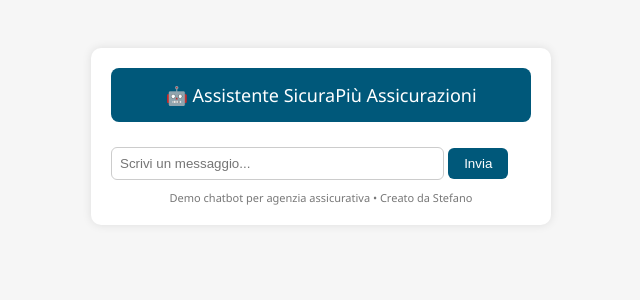
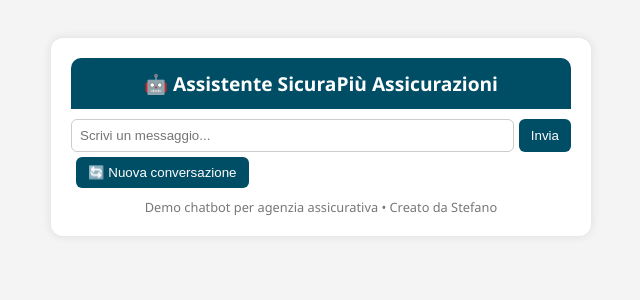
Before and after one commit to steveproject73/bot-assicurazioni, a Flask app: page / in a window 1280 px wide. Shown: the top 300 px of the page, without its empty margins (319-959 px from the left). Run offline with Flask 3, Linux system fonts and the light colour scheme.

Commit message:
Update chatbot.html

```diff
--- a/templates/chatbot.html
+++ b/templates/chatbot.html
@@ -2,90 +2,97 @@
 <html lang="it">
 <head>
     <meta charset="UTF-8">
-    <title>Chatbot SicuraPiù</title>
+    <title>🤖 Assistente SicuraPiù Assicurazioni</title>
     <style>
         body {
             font-family: 'Segoe UI', sans-serif;
-            background-color: #f6f6f6;
+            background-color: #f4f4f4;
             display: flex;
             justify-content: center;
-            padding-top: 40px;
+            padding: 30px;
         }
         .chat-container {
-            width: 420px;
-            background: white;
+            background-color: #fff;
+            border-radius: 12px;
+            box-shadow: 0 0 10px rgba(0,0,0,0.1);
+            max-width: 500px;
+            width: 100%;
+            padding: 20px;
+        }
+        .chat-header {
+            background-color: #004d66;
+            color: #fff;
+            padding: 12px;
+            font-size: 1.2em;
+            font-weight: bold;
+            text-align: center;
+            border-radius: 10px 10px 0 0;
+        }
+        .chat-bubble {
+            padding: 10px;
+            margin: 8px 0;
             border-radius: 10px;
-            padding: 20px;
-            box-shadow: 0 0 10px rgba(0,0,0,0.1);
-        }
-        .header-box {
-            background-color: #00587A;
-            color: white;
-            padding: 15px;
-            border-radius: 8px;
-            font-size: 18px;
-            margin-bottom: 15px;
-            text-align: center;
-        }
-        .chat-box {
-            max-height: 400px;
-            overflow-y: auto;
-            margin-bottom: 10px;
-        }
-        .message {
-            padding: 10px;
-            border-radius: 8px;
-            margin: 5px 0;
+            max-width: 85%;
         }
         .user {
-            background-color: #e6f2ff;
-            text-align: right;
+            background-color: #e6f3ff;
+            align-self: flex-end;
+            border: 1px solid #b3d9ff;
         }
         .bot {
-            background-color: #f0f0f0;
-            text-align: left;
+            background-color: #f2f2f2;
+            border: 1px solid #ccc;
+        }
+        form {
+            display: flex;
+            margin-top: 10px;
         }
         input[type="text"] {
-            width: 75%;
+            flex: 1;
             padding: 8px;
+            border-radius: 6px;
             border: 1px solid #ccc;
-            border-radius: 6px;
         }
         button {
-            padding: 8px 16px;
-            background-color: #00587A;
+            background-color: #004d66;
             color: white;
             border: none;
+            padding: 8px 12px;
             border-radius: 6px;
+            margin-left: 5px;
             cursor: pointer;
         }
         .footer {
+            font-size: 0.8em;
+            color: #777;
             text-align: center;
-            font-size: 11px;
-            color: #777;
             margin-top: 10px;
         }
     </style>
 </head>
 <body>
     <div class="chat-container">
-    <div class="header-box">
-        🤖 Assistente SicuraPiù Assicurazioni
+        <div class="chat-header">🤖 Assistente SicuraPiù Assicurazioni</div>
+
+        {% for msg in chat_log %}
+            <div class="chat-bubble {{ msg.role }}">
+                <strong>{{ msg.role }}:</strong> {{ msg.text }}
             </div>
-    <div class="chat-box" id="chat-box">
-        {% for message in chat_log %}
-            <div class="message {{ message['role'] }}">{{ message['role'] }}: {{ message['text'] }}</div>
         {% endfor %}
-    </div>
-    <form action="/" method="post">
+
+        <form method="POST">
             <input type="text" name="user_input" placeholder="Scrivi un messaggio..." required>
             <button type="submit">Invia</button>
         </form>
-    <div class="footer">Demo chatbot per agenzia assicurativa • Creato da Stefano</div>
+
+        <form method="POST" style="margin-top: 5px;">
+            <input type="hidden" name="user_input" value="reset">
+            <button type="submit">🔄 Nuova conversazione</button>
+        </form>
+
+        <div class="footer">
+            Demo chatbot per agenzia assicurativa • Creato da Stefano
         </div>
-<script>
-    const chatBox = document.getElementById("chat-box");
-    chatBox.scrollTop = chatBox.scrollHeight;
-</script>
+    </div>
 </body>
 </html>
```
Lines whose indentation alone changed are shown as unchanged.
